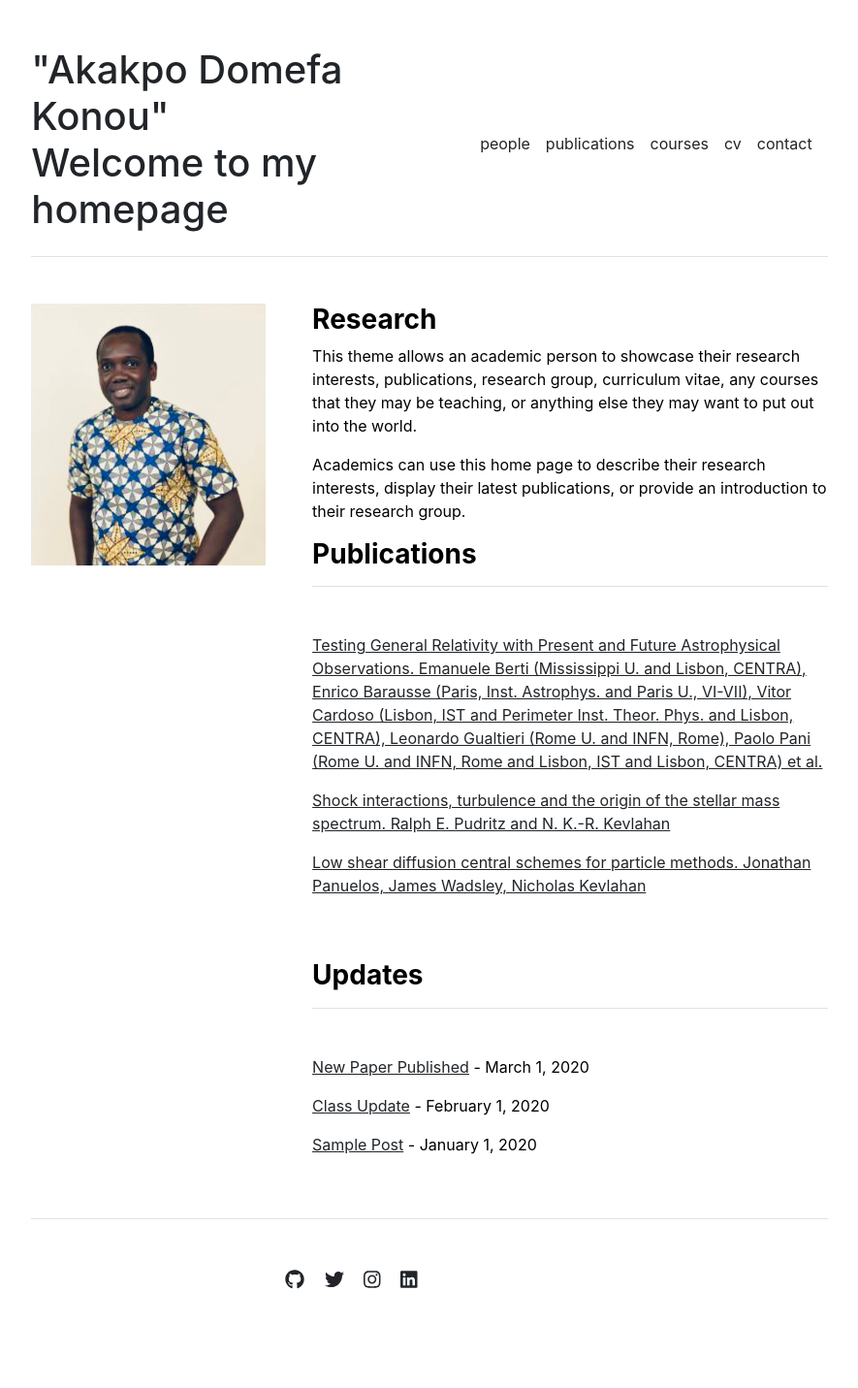
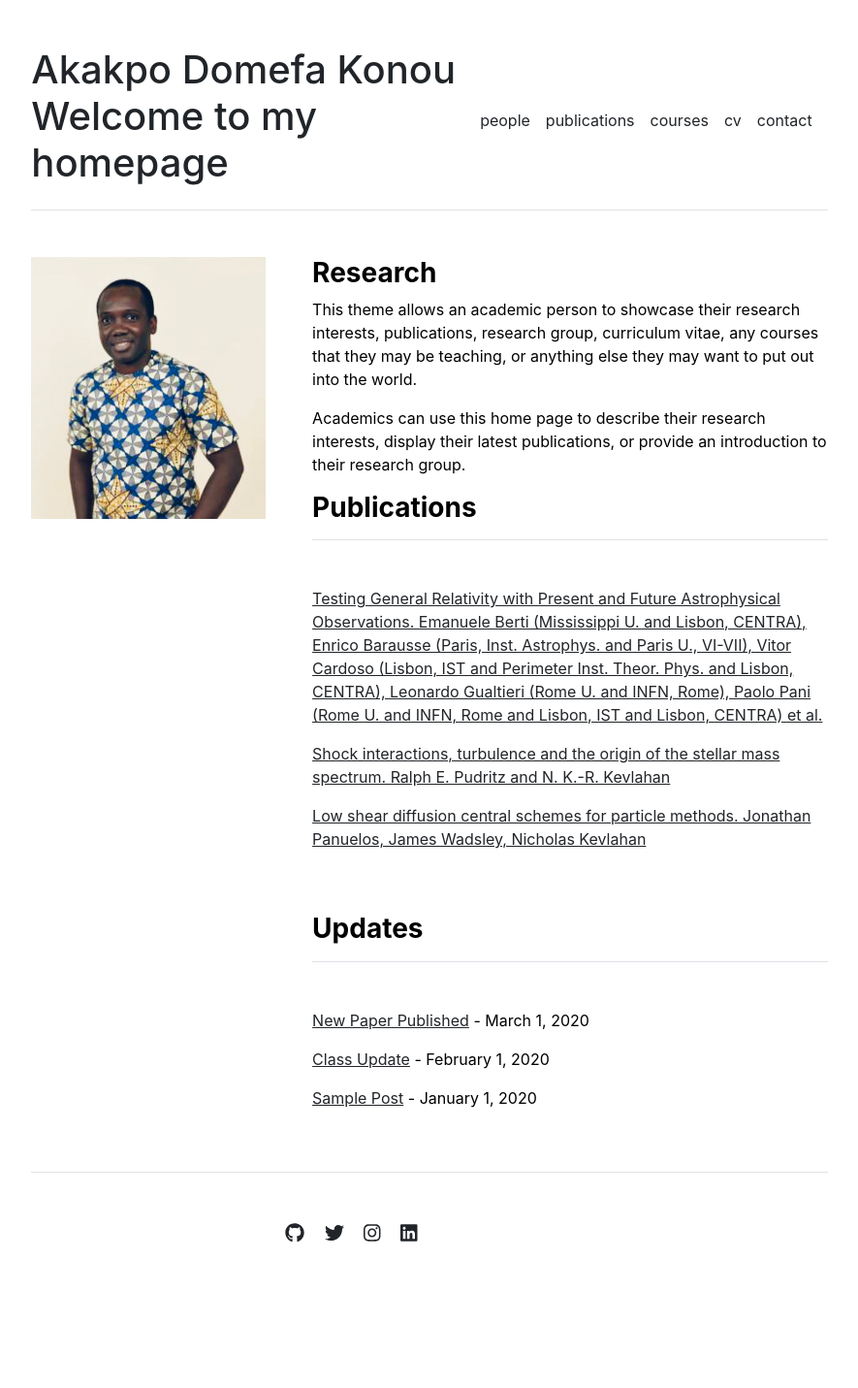
Before and after one commit to akakpokonou/akakpokonou.github.io, a Jekyll site: the page built from index.md, in a window 1280 px wide. Shown: the whole page at 97% size, without its empty margins (197-1082 px from the left). Built offline with Jekyll 4.4.1, drawn with Linux system fonts in a browser that asks for light colours; after the commit the page ends 1383 px from its top, so only the background shows below that.

```diff
--- a/_config.yml
+++ b/_config.yml
@@ -1,4 +1,4 @@
 url: "" # the base hostname & protocol for your site, e.g. http://example.com
 baseurl: "" # the subpath of your site, e.g. /blog
-title: <h1> "Akakpo Domefa Konou" # the name of your site, e.g. ACME Corp. </h1>
+title: <h1> Akakpo Domefa Konou # the name of your site, e.g. ACME Corp. </h1>
 description: "Welcome to my homepage"
```
